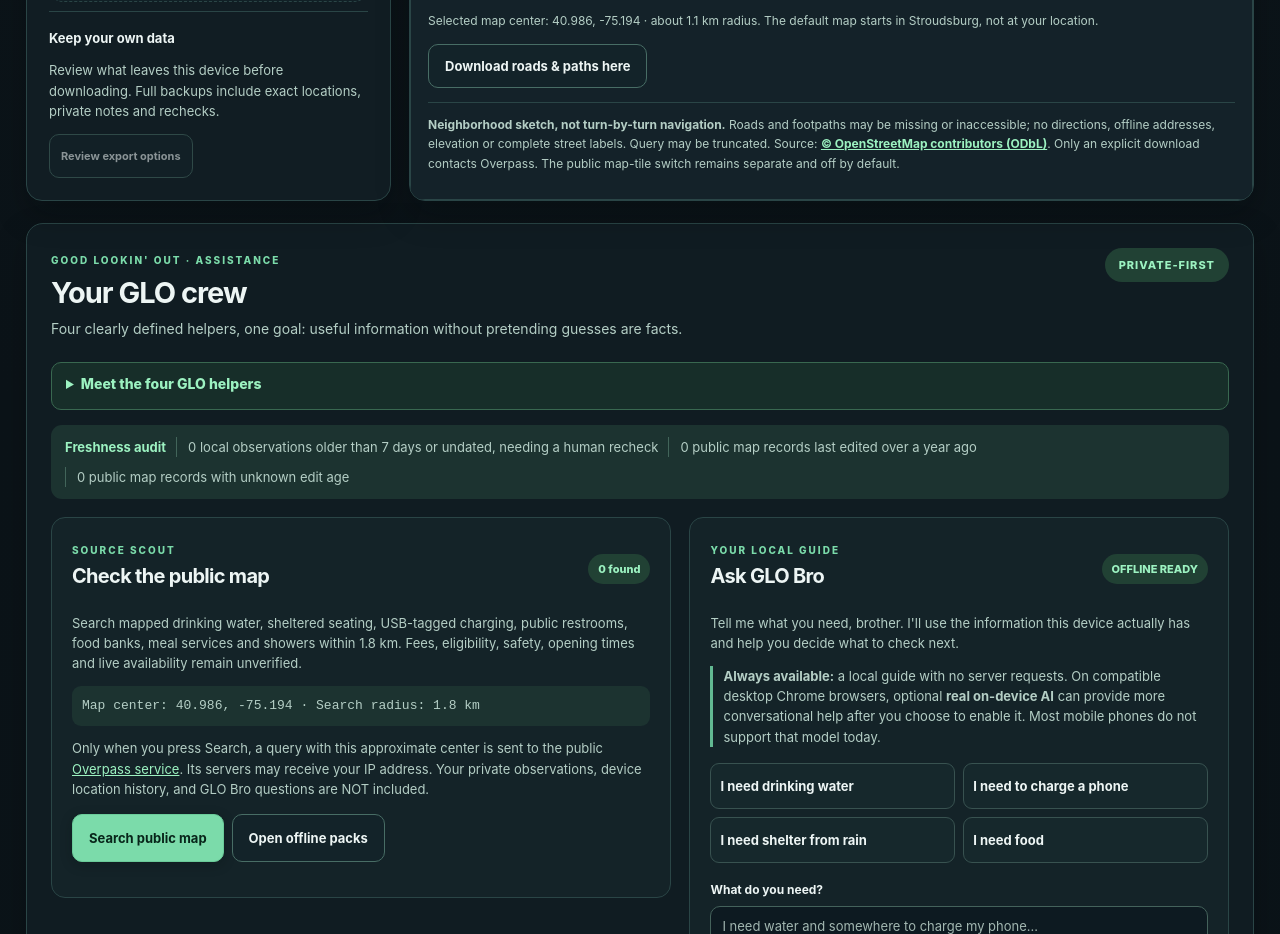
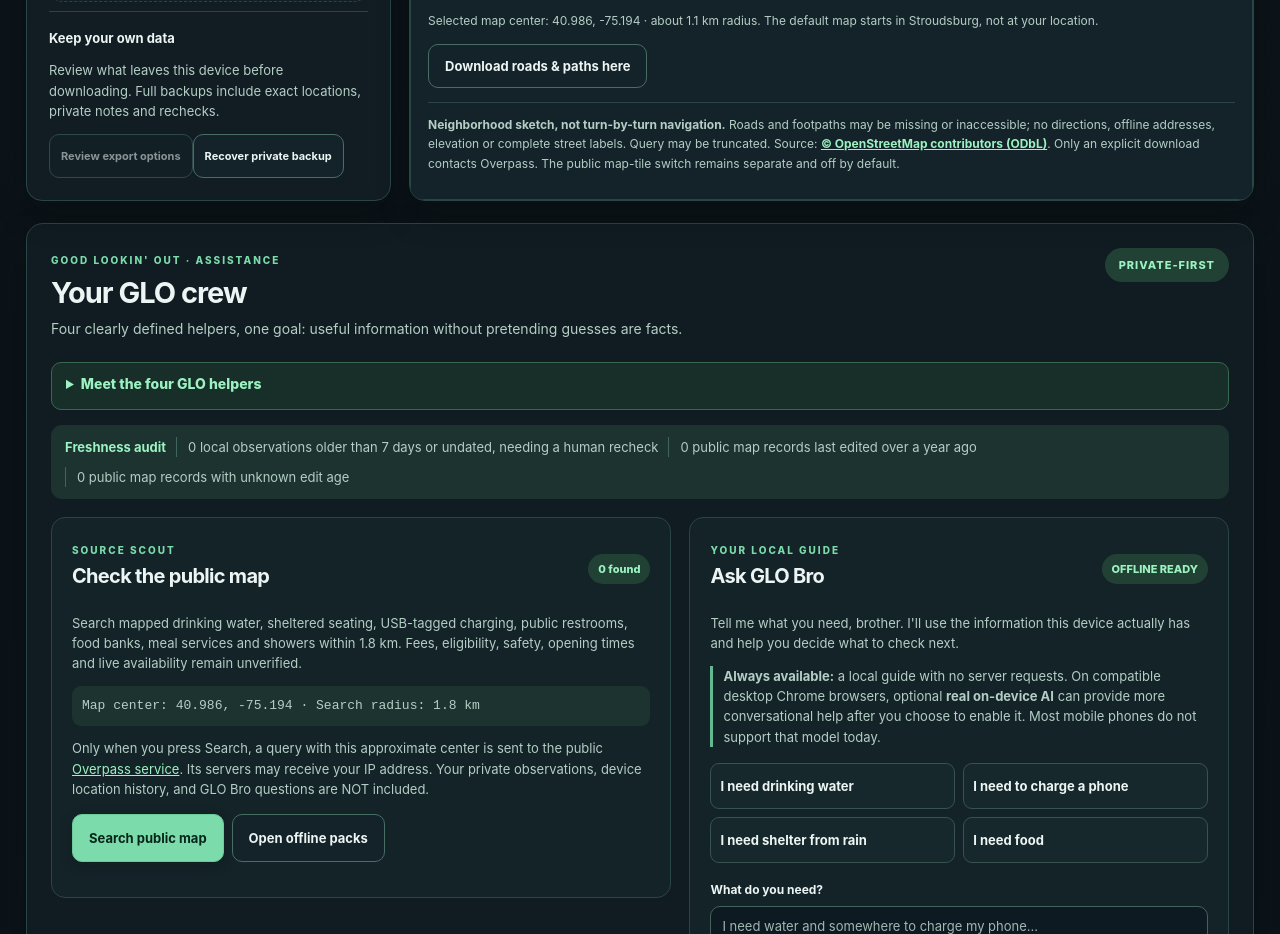
Before and after one commit to MichaelWave369/GLO, a React (Vite) app: page / in a window 1280 px wide. Shown: the part 1620-2554 px from the top of the page. Built offline with nearby package versions, Linux system fonts and the light colour scheme.

Commit message:
feat: explicit private backup recovery alongside export in GLO's device-only data tools

```diff
--- a/src/App.jsx
+++ b/src/App.jsx
@@ -6,6 +6,7 @@ import GloAgentDock from './GloAgentDock.jsx'
 import UpdateNotice from './UpdateNotice.jsx'
 import PocketPlan from './PocketPlan.jsx'
 import BackupReview from './BackupReview.jsx'
+import BackupRestore from './BackupRestore.jsx'
 import OfflinePacksPanel from './OfflinePacksPanel.jsx'
 import StreetSketchPanel from './StreetSketchPanel.jsx'
 import { sourcesFromPack } from './offlinePack.js'
@@ -43,6 +44,7 @@ export default function App() {
   const [sharingPin, setSharingPin] = useState(null)
   const [recheckTargetId, setRecheckTargetId] = useState('')
   const [backupReviewOpen, setBackupReviewOpen] = useState(false)
+  const [restoreOpen, setRestoreOpen] = useState(false)
   const [sharedPreview, setSharedPreview] = useState(() => parseSharedPin(window.location.hash))
   const [panicCovered, setPanicCovered] = useState(false)
   const [panicCleared, setPanicCleared] = useState(false)
@@ -253,6 +255,7 @@ export default function App() {
       setSharingPin(null)
       setRecheckTargetId('')
       setBackupReviewOpen(false)
+      setRestoreOpen(false)
       setSharedPreview(null)
       setSelectedId('')
       setDraft(initialDraft())
@@ -386,12 +389,19 @@ export default function App() {
             <div className="backup">
               <strong>{language==='es'?'Tus datos, bajo tu control':'Keep your own data'}</strong>
               <p>{language==='es'?'Revisa los datos antes de crear un archivo. Las copias completas contienen ubicaciones y revisiones privadas.':'Review what leaves this device before downloading. Full backups include exact locations, private notes and rechecks.'}</p>
-              <button type="button" className="secondary compact" disabled={!reports.length}
-                onClick={()=>setBackupReviewOpen(open=>!open)}>{language==='es'?'Revisar opciones de exportación':'Review export options'}</button>
+              <div className="backup-actions-row">
+                <button type="button" className="secondary compact" disabled={!reports.length}
+                  onClick={()=>{setRestoreOpen(false);setBackupReviewOpen(open=>!open)}}>{language==='es'?'Revisar opciones de exportación':'Review export options'}</button>
+                <button type="button" className="secondary compact"
+                  onClick={()=>{setBackupReviewOpen(false);setRestoreOpen(open=>!open)}}>{language==='es'?'Recuperar copia privada':'Recover private backup'}</button>
+              </div>
               {backupReviewOpen && reports.length>0 &&
                 <BackupReview reports={reports} language={language}
                   onClose={()=>setBackupReviewOpen(false)}
                   onDownloaded={message=>setNotice(message)}/>}
+              {restoreOpen && <BackupRestore existing={reports} language={language}
+                onClose={()=>setRestoreOpen(false)}
+                onRestored={async message=>{await refresh();setSavedFeedback(null);setNotice(message)}}/>}
             </div>
           </>}
         </aside>
```
